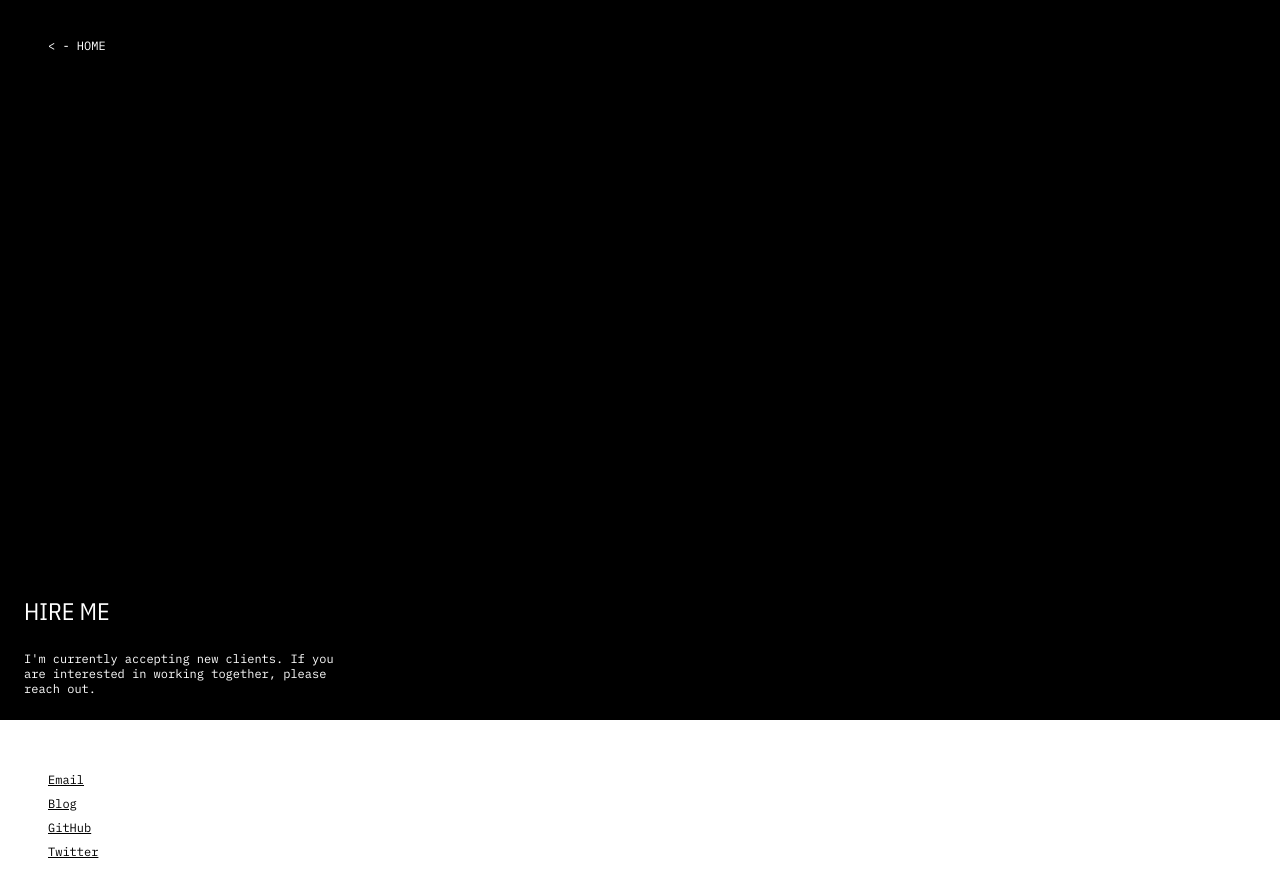
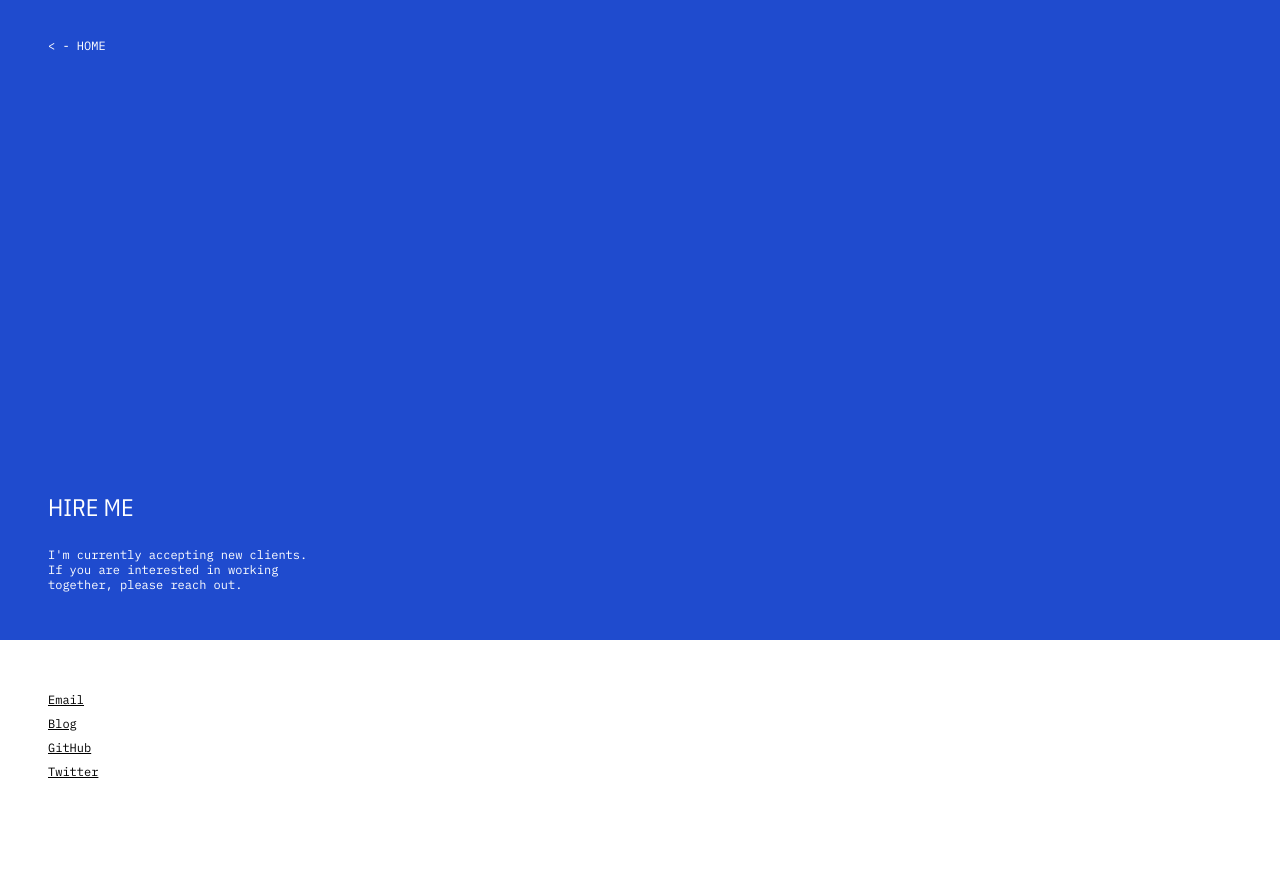
Before and after one commit to MichaelArestad/portfolio, a Next.js app: page /hire-me in a window 1280 px wide. Shown: the top 896 px of the page. After the commit the page ends 832 px from the top, so only its background shows below. Built offline with nearby package versions, Linux system fonts and the light colour scheme.

Commit message:
minor tweaks

```diff
--- a/components/hero/hero.module.scss
+++ b/components/hero/hero.module.scss
@@ -4,10 +4,10 @@
 	display: flex;
   flex-direction: column;
 	justify-content: space-between;
-	min-height: 60vh;
+	min-height: 90vh;
 
-	@media ( min-width: 40px ) {
-		min-height: 90vh;
+	@media ( min-width: 480px ) {
+		min-height: 80vh;
 	}
 }
 
@@ -16,6 +16,10 @@
 	padding: 24px;
 	max-width: 360px;
 	position: relative;
+
+	@media ( min-width: 480px) {
+		padding: 48px;
+	}
 }
 
 .hero .back {
--- a/components/layout/layout.js
+++ b/components/layout/layout.js
@@ -5,16 +5,16 @@ import styles from "./layout.module.scss";
 
 export default function Layout({ addedStyle, backgroundColor, textColor, header, children }) {
 	const hasHeader = () => {
-		if (header === true) {
+		if ( header === true ) {
 			return <Header />;
 		}
 	};
 
 	return (
-		<div className={cn(styles.container, addedStyle)} style={{ background: backgroundColor, color: textColor }}>
+		<div className={ cn( styles.container, addedStyle ) } style={{ background: backgroundColor, color: textColor }}>
 			<PageMeta />
 			{ hasHeader() }
-			{children}
+			{ children }
 		</div>
 	);
 }
--- a/pages/hire-me.js
+++ b/pages/hire-me.js
@@ -15,7 +15,7 @@ export default function Home() {
 				<Hero
 					title="Hire me"
 					description="I'm currently accepting new clients. If you are interested in working together, please reach out."
-					backgroundColor="#000"
+					backgroundColor="#1f4bce"
 					textColor="#fff">
 					<Back href="/">Home</Back>
 				</Hero>
```
